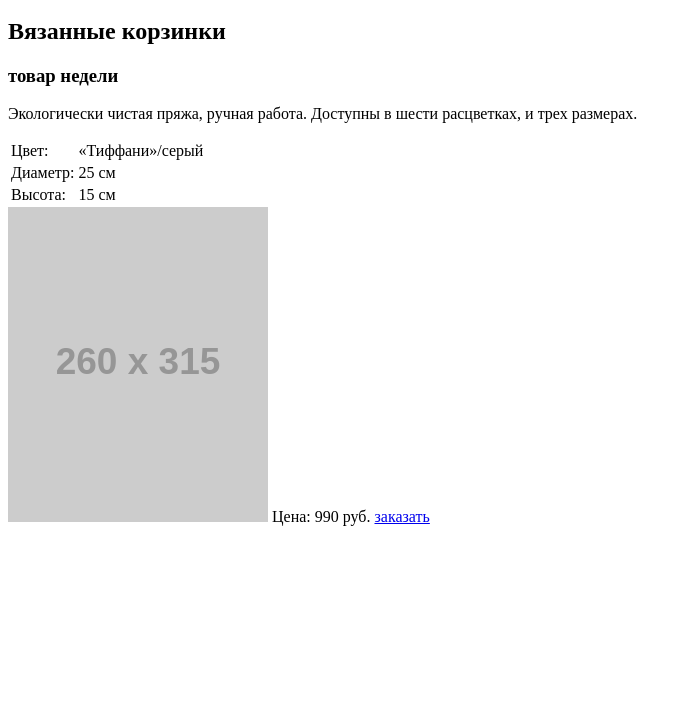
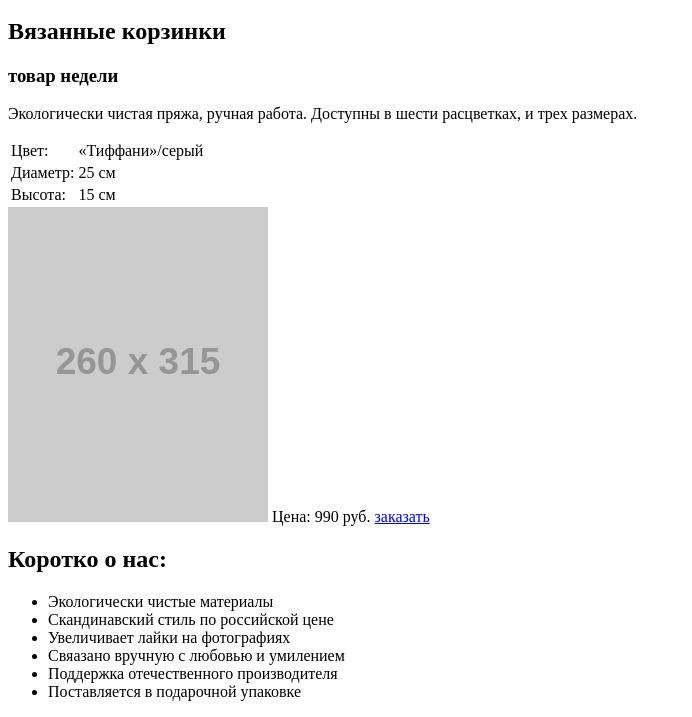
Before and after one commit to dima716/4118-mishka, a website: page index.html in a window 1280 px wide. Shown: the part 372-1089 px from the top of the page, without its empty margins (0-692 px from the left). Before the commit the page ends 906 px from the top, so only its background shows below. Drawn offline with Linux system fonts and the light colour scheme; placeholder pictures from the web are drawn by us.

Commit message:
Create index:about

```diff
--- a/index.html
+++ b/index.html
@@ -53,6 +53,17 @@
         <span class="product-of-week__price">Цена: 990 руб.</span>
         <a class="product-of-week__order" href="#">заказать</a>
       </section>
+      <section class="about">
+        <h2 class="title  title--lg  about__title">Коротко о нас:</h2>
+        <ul class="about__list">
+          <li class="about__item  about__item--materials">Экологически чистые материалы</li>
+          <li class="about__item  about__item--price">Скандинавский стиль по российской цене</li>
+          <li class="about__item  about__item--likes">Увеличивает лайки на фотографиях</li>
+          <li class="about__item  about__item--tie">Свяазано вручную с любовью и умилением</li>
+          <li class="about__item  about__item--support">Поддержка отечественного производителя</li>
+          <li class="about__item  about__item--gift">Поставляется в подарочной упаковке</li>
+        </ul>
+      </section>
     </main>
   </div>
 </body>
```
